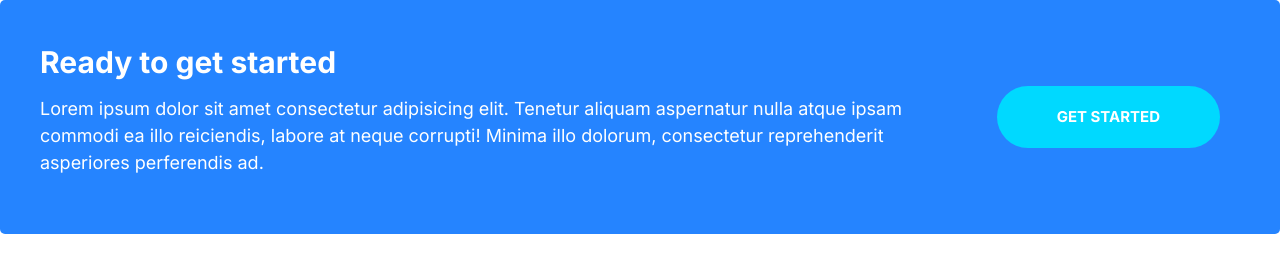
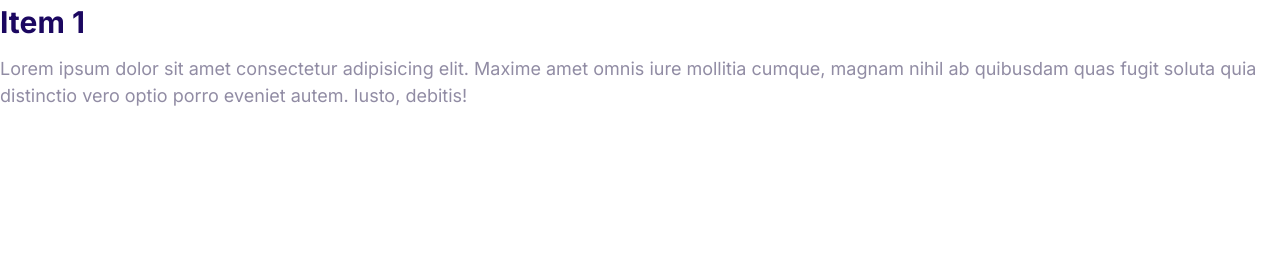
Before and after one commit to PaleBlueDot1990/Moshify, a plain HTML site: page index.html in a window 1280 px wide. Drawn offline with Linux system fonts and the light colour scheme.

Commit message:
Made the collapsibles component.

```diff
--- a/css/styles.css
+++ b/css/styles.css
@@ -171,6 +171,10 @@ a {
 
 .icon--white {
     fill: #fff;
+}
+
+.icon--black {
+    fill: #000;
 }
 
 .icon--small {
@@ -538,3 +542,36 @@ a {
         margin: 0 2rem;
     }
 }
+
+/* Collapsibles */
+
+.collapsible__header {
+    display: flex;
+    justify-content: space-between;
+}
+
+.collapsible__heading {
+    margin-top: 0;
+    font-size: 3rem;
+}
+
+.collapsible__chevron {
+    transform: rotate(-90deg);
+    transition: transform 0.3s;
+}
+
+.collapsible__content {
+    max-height: 0;
+    overflow: hidden;
+    opacity: 0;
+    transition: all 0.3s;
+}
+
+.collapsible--expanded .collapsible__chevron {
+    transform: rotate(0);
+}
+
+.collapsible--expanded .collapsible__content {
+    max-height: 100vh;
+    opacity: 1;
+}
--- a/index.html
+++ b/index.html
@@ -14,19 +14,19 @@
     <link rel="stylesheet" href="css/styles.css" />
   </head>
   <body>
-    <div class="callout callout--primary">
-      <div class="grid grid--1x2">
-        <div class="callout__content">
-          <h2 class="callout__heading">Ready to get started</h2>
-          <p>
-            Lorem ipsum dolor sit amet consectetur adipisicing elit. Tenetur
-            aliquam aspernatur nulla atque ipsam commodi ea illo reiciendis,
-            labore at neque corrupti! Minima illo dolorum, consectetur
-            reprehenderit asperiores perferendis ad.
-          </p>
-        </div>
-        <a href="#" class="btn btn--secondary btn--stretched">Get Started</a>
+    <div class="collapsible collapsible--expanded">
+      <header class="collapsible__header">
+        <h2 class="collapsible__heading">Item 1</h2>
+        <svg class="icon icon--black collapsible__chevron">
+          <use xlink:href="images/sprite.svg#chevron"></use>
+        </svg>
+      </header>
+      <div class="collapsible__content">
+        Lorem ipsum dolor sit amet consectetur adipisicing elit. Maxime amet
+        omnis iure mollitia cumque, magnam nihil ab quibusdam quas fugit soluta
+        quia distinctio vero optio porro eveniet autem. Iusto, debitis!
       </div>
     </div>
+    <script src="js/main.js"></script>
   </body>
 </html>
--- /dev/null
+++ b/js/main.js
@@ -0,0 +1,6 @@
+const collapsibles = document.querySelectorAll(".collapsible");
+collapsibles.forEach((item) =>
+  item.addEventListener("click", function () {
+    this.classList.toggle("collapsible--expanded");
+  })
+);
```
Also changed, not shown: component/collapsibles.html (added, +14 -0 lines), images/chevron.svg (added).
